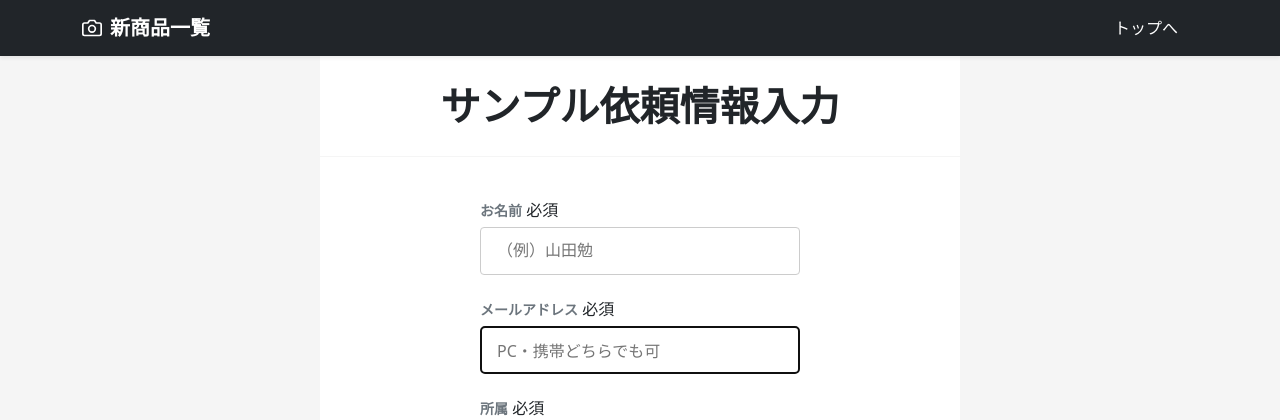
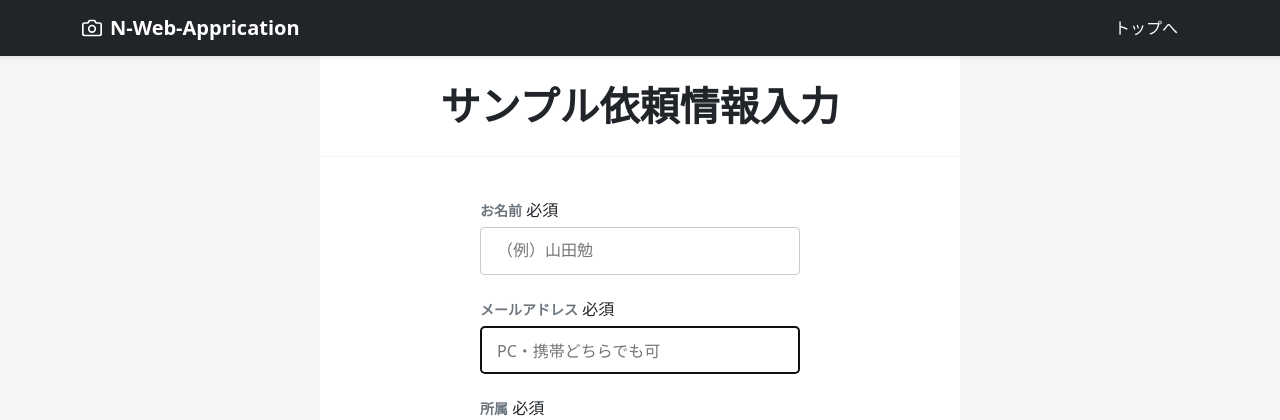
Before and after one commit to kenta-1207/n-web_app, a Rails app: page /contacts/new in a window 1280 px wide. Shown: the top 420 px of the page. Run offline with Rails 7, Linux system fonts and the light colour scheme; the visitor is signed in with stand-in values (Sample User, id 1); style sheets or scripts are compiled from the project's sources; some libraries are stand-ins or nearby versions.

Commit message:
ヘッダーの表示変更

```diff
--- a/app/views/shared/_second-header.html.erb
+++ b/app/views/shared/_second-header.html.erb
@@ -2,7 +2,7 @@
     <div class="container">
       <a href="#" class="navbar-brand d-flex align-items-center">
         <svg xmlns="http://www.w3.org/2000/svg" width="20" height="20" fill="none" stroke="currentColor" stroke-linecap="round" stroke-linejoin="round" stroke-width="2" aria-hidden="true" class="me-2" viewBox="0 0 24 24"><path d="M23 19a2 2 0 0 1-2 2H3a2 2 0 0 1-2-2V8a2 2 0 0 1 2-2h4l2-3h6l2 3h4a2 2 0 0 1 2 2z"/><circle cx="12" cy="13" r="4"/></svg>
-        <strong>新商品一覧</strong>
+        <strong>N-Web-Apprication</strong>
       </a>
       <div class="d-flex">
         <%= link_to "トップへ", root_path, class: "top_button" %>
```
